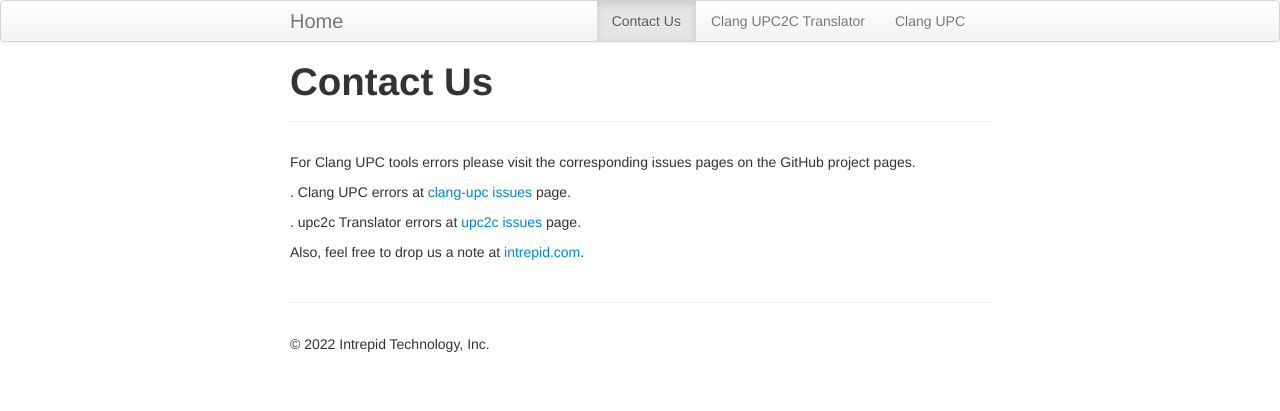
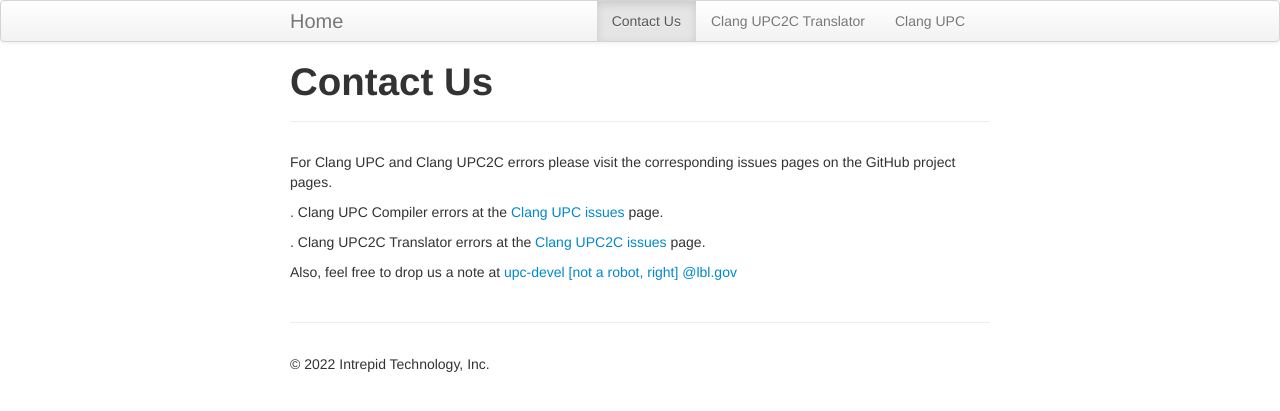
Before and after one commit to clangupc/clangupc.github.io, a Jekyll site: the page built from contactus.md, in a window 1280 px wide. Shown: the top 411 px of the page. Built offline with Jekyll 4.4.1, drawn with Linux system fonts in a browser that asks for light colours.

Commit message:
Update contact info

```diff
--- a/contactus.md
+++ b/contactus.md
@@ -6,14 +6,14 @@
 ---
 {% include JB/setup %}
 
-For Clang UPC tools errors please visit the corresponding issues pages on the
+For Clang UPC and Clang UPC2C errors please visit the corresponding issues pages on the
 GitHub project pages.
 
-. Clang UPC errors at <a
-href="https://github.com/Intrepid/clang-upc/issues">clang-upc issues</a> page.
+. Clang UPC Compiler errors at the
+<a href="https://github.com/clangupc/clang-upc/issues">Clang UPC issues</a> page.
 
-. upc2c Translator errors at <a
-href="https://github.com/Intrepid/upc2c/issues">upc2c issues</a> page.
+. Clang UPC2C Translator errors at the
+<a href="https://github.com/clangupc/upc2c/issues">Clang UPC2C issues</a> page.
 
-Also, feel free to drop us a note at <a
-href="mailto:upc@intrepid.com">intrepid.com</a>.
+Also, feel free to drop us a note at
+<a href="mailto:upc-devel@lbl.gov">upc-devel [not a robot, right] @lbl.gov</a>
```
